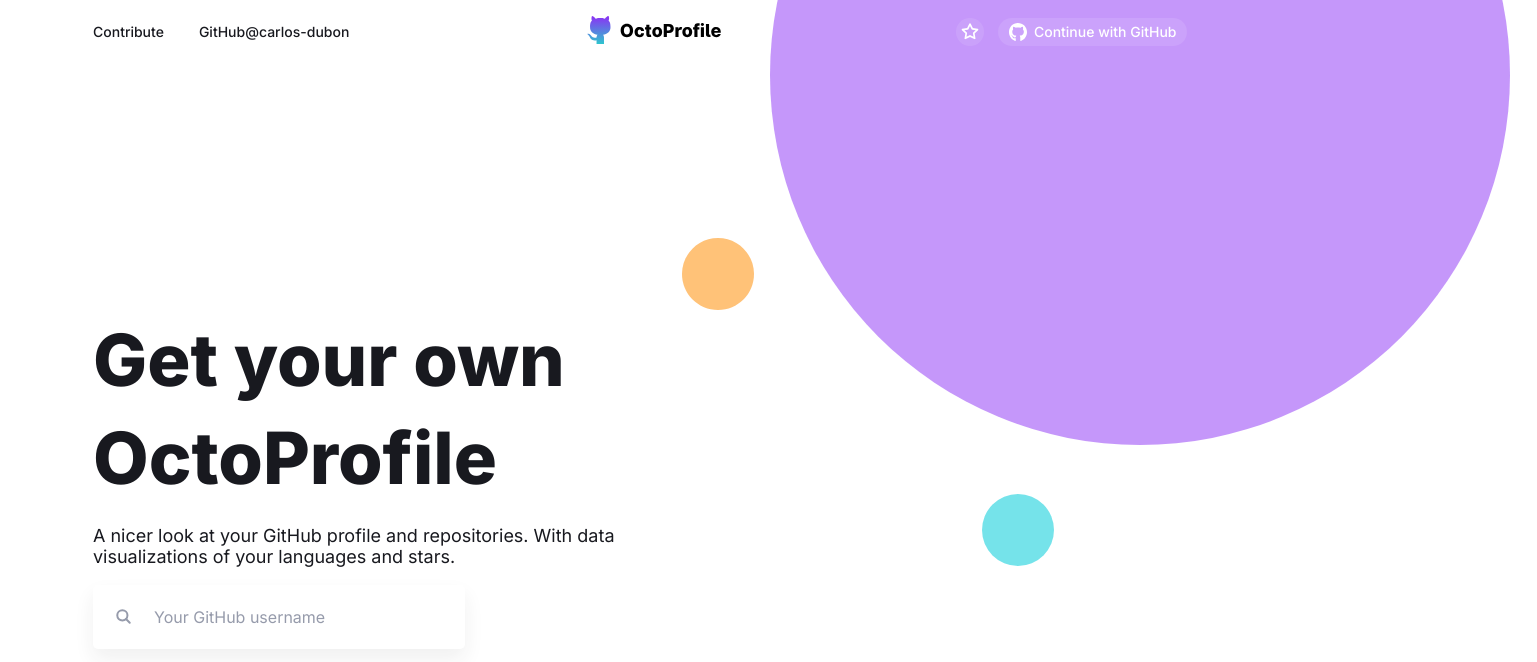
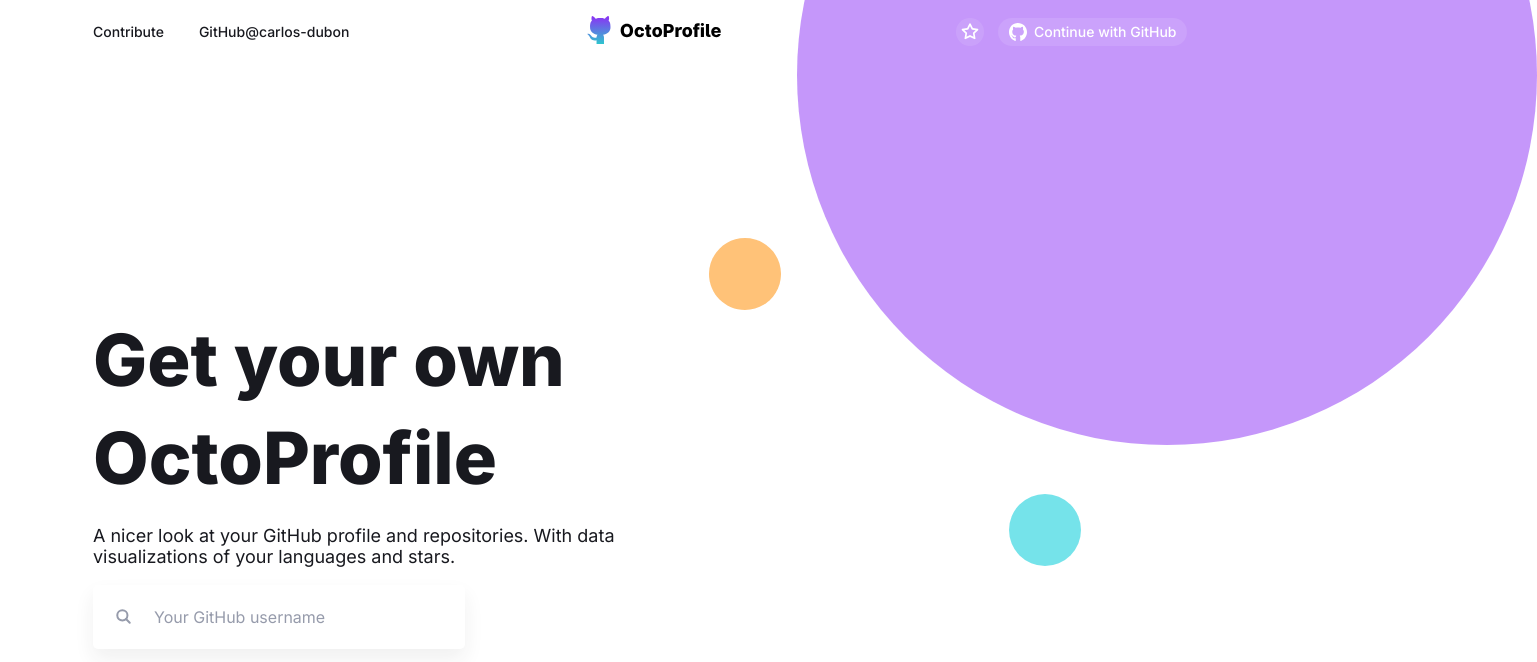
Before and after one commit to carlos-dubon/octoprofile, a Next.js app: page / in a window 1280 px wide. Shown: the top 662 px of the page, 1537 px wide, since content can reach past the window. Built offline with nearby package versions, Linux system fonts and the light colour scheme.

Commit message:
:hammer: fix hero circles

```diff
--- a/package.json
+++ b/package.json
@@ -2,7 +2,7 @@
   "name": "octoprofile",
   "private": true,
   "scripts": {
-    "dev": "next dev",
+    "dev": "next dev -p 3005",
     "build": "next build",
     "start": "next start",
     "lint": "next lint",
--- a/src/components/atoms/HeroBgCircles.tsx
+++ b/src/components/atoms/HeroBgCircles.tsx
@@ -10,17 +10,23 @@
       css={css`
         top: 0;
         position: absolute;
+        display: flex;
+        justify-content: flex-end;
         z-index: -1;
+        overflow: hidden;
+        @media (min-width: ${Screens.sm}px) {
+          overflow: visible;
+        }
       `}
     >
       <div
         css={css`
-          position: absolute;
-          top: 0;
-          right: 0;
-          transform: translateX(150px) translateY(-150px);
+          transform: translateX(140px) translateY(-120px);
           @media (min-width: ${Screens.sm}px) {
-            transform: translateX(295px) translateY(-295px);
+            transform: translateX(195px) translateY(-195px);
+          }
+          @media (min-width: ${Screens.md}px) {
+            transform: translateX(350px) translateY(-295px);
           }
         `}
       >
```
Also changed, not shown: public/preview.png (added).
